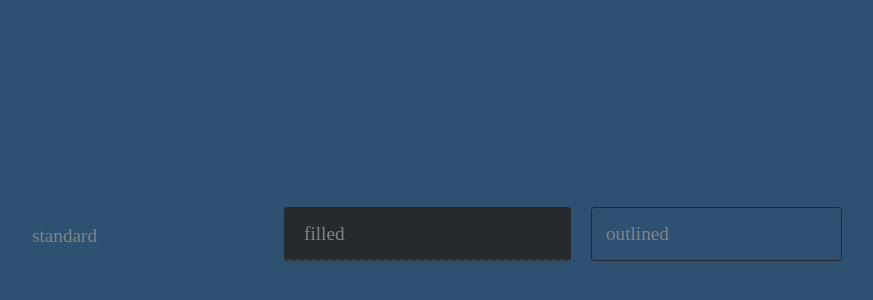
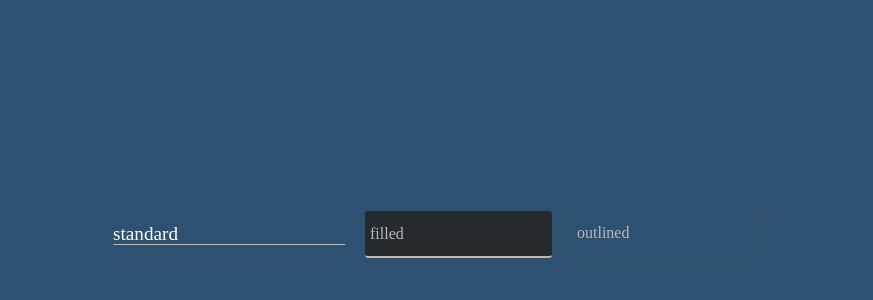
Before and after one commit to f1k13/UI-KIT, a React (Vite) app: page / in a window 1280 px wide. Shown: the part 174-474 px from the top of the page, without its empty margins (203-1076 px from the left). Built offline with nearby package versions, Linux system fonts and the light colour scheme; the HTML template or start-up script is replaced by a standard one.

Commit message:
fix: textfields

```diff
--- a/src/App.tsx
+++ b/src/App.tsx
@@ -5,16 +5,13 @@ const App = () => {
   return (
     <div className="root">
       <TextField
-        disabled={true}
-        variant="standard"
         label="standard"
-      ></TextField>
-      <TextField disabled={true} variant="filled" label="filled"></TextField>
+      />
+      <TextField variant="filled" label="filled"/>
       <TextField
-        disabled={true}
         variant="outlined"
         label="outlined"
-      ></TextField>
+      />
     </div>
   );
 };
--- a/src/components/text-field/text-field.module.scss
+++ b/src/components/text-field/text-field.module.scss
@@ -1,23 +1,23 @@
 @import "../../styles/variables.scss";
 @import "../../styles/mixins.scss";
+
 .wrap {
   position: relative;
 }
+
 .root {
   outline: none;
   border: none;
-  font-size: 18px;
   transition: all 0.2s linear;
-  height: 50px;
 }
 
 .label {
   color: #b7b8b9;
-  font-size: 20px;
   pointer-events: none;
   transition: 0.2s linear;
   border: none;
 }
+
 .standard {
   background-color: transparent;
   border-bottom: 1px solid #b8b9ba;
@@ -31,42 +31,53 @@
     border-bottom: 1px solid #66b2ff;
   }
 }
+
 .standard.disabled {
   border-bottom: 1px dashed #44474a;
 }
+
 .standard.labelInactive.disabled {
   border: none;
   color: #828486;
 }
+
 .standard.success {
   border-bottom: 1px solid $successBG;
 }
+
 .standard.success.labelActive {
   color: $successBG;
   border: none;
 }
+
 .standard.success.labelInactive {
   color: $successBG;
   border: none;
 }
+
 .standard.warning {
   border-bottom: 1px solid #e3e31c;
 }
+
 .standard.warning.labelActive {
   color: #e3e31c;
   border: none;
 }
+
 .standard.warning.labelInactive {
   color: #e3e31c;
   border: none;
 }
+
 .standard.error {
   border-bottom: 1px solid #f44336;
 }
+
 .standard.error.labelActive {
   border: none;
   color: #f44336;
 }
+
 .standard.error.labelInactive {
   border: none;
   color: #f44336;
@@ -76,25 +87,26 @@
   position: absolute;
   color: $mainHover;
   font-size: 0.9rem;
-  bottom: 2.5rem;
+  bottom: 1.5rem;
   left: 0;
+  border: none;
 }
 
 .standard.labelInactive {
   position: absolute;
-  bottom: 0.8rem;
+  bottom: 0;
   left: 0;
   font-size: 1.2rem;
+  border: none;
 }
 
 .filled {
+  padding: 20px 5px 10px 5px;
   background-color: #26292d;
   border-bottom: 2px solid #b8b9ba;
-  font-size: 20px;
   color: #ffff;
   border-radius: 3px;
   outline: none;
-  padding-left: 20px;
   &:hover {
     border-bottom: 2px solid #e2e2e2;
     background-color: #42464d;
@@ -103,73 +115,84 @@
     border-bottom: 2px solid #66b2ff;
   }
 }
+
 .filled.disabled {
   background-color: #26292d;
   border-bottom: 2px dotted #44474a;
 }
+
 .filled.labelInactive.disabled {
   color: #828486;
 }
+
 .filled.success {
   border-bottom: 1px solid $successBG;
 }
+
 .filled.success.labelActive {
   color: $successBG;
 }
+
 .filled.success.labelInactive {
   color: $successBG;
 }
+
 .filled.warning {
   border-bottom: 2px solid #e3e31c;
   &:focus {
     border-bottom: 3px solid #e3e31c;
   }
 }
+
 .filled.warning.labelActive {
   color: #e3e31c;
 }
+
 .filled.warning.labelInactive {
   color: #e3e31c;
 }
+
 .filled.error {
   border-bottom: 2px solid #f44336;
   &:focus {
     border-bottom: 3px solid #f44336;
   }
 }
+
 .filled.error.labelActive {
   color: #f44336;
 }
+
 .filled.error.labelInactive {
   color: #f44336;
 }
+
 .filled.labelActive {
+  position: absolute;
+  left: 0;
   border: none;
   background: none;
-  position: absolute;
   color: $mainHover;
   font-size: 0.8rem;
-  margin-bottom: 15px;
-  bottom: 1.3rem;
-  left: 0;
+  bottom: 1.1rem;
 }
 
 .filled.labelInactive {
+  position: absolute;
+  left: 0;
+  bottom: 0.3rem;
   border: none;
   background: none;
-  position: absolute;
-  bottom: 1rem;
-  font-size: 1.2rem;
-  left: 0;
+  font-size: 1rem;
   color: #b7b8b9;
 }
 
 .outlined {
   background-color: transparent;
+  padding: 15px 5px 15px 5px;
   border: 1px solid #474a4d;
   border-radius: 3px;
   color: #fff;
-  padding-left: 15px;
   &:hover {
     border: 1px solid #7f8489;
   }
@@ -177,64 +200,75 @@
     border: 1px solid #66b2ff;
   }
 }
+
 .outlined.disabled {
   border: 1px solid #26292d;
 }
+
 .outlined.labelInactive.disabled {
   color: #828486;
 }
+
 .outlined.success {
   border: 1px solid $successBG;
   &:focus {
     border: 2px solid $successBG;
   }
 }
+
 .outlined.success.labelActive {
   color: $successBG;
 }
+
 .outlined.success.labelInactive {
   color: $successBG;
 }
+
 .outlined.warning {
   border: 1px solid #e3e31c;
   &:focus {
     border: 2px solid #e3e31c;
   }
 }
+
 .outlined.warning.labelActive {
   color: #e3e31c;
 }
+
 .outlined.warning.labelInactive {
   color: #e3e31c;
 }
+
 .outlined.error {
   border: 1px solid #f44336;
   &:focus {
     border: 2px solid #f44336;
   }
 }
+
 .outlined.error.labelActive {
   color: #f44336;
 }
+
 .outlined.error.labelInactive {
   color: #f44336;
 }
+
 .outlined.labelActive {
   border: none;
   background: none;
   position: absolute;
   color: $mainHover;
-  font-size: 0.9rem;
-  bottom: 3.6rem;
-  left: 0;
+  font-size: 0.8rem;
+  top: -2rem;
+  left: -5px;
 }
 
 .outlined.labelInactive {
+  position: absolute;
   border: none;
   background: none;
-  position: absolute;
-  bottom: 1rem;
-  font-size: 1.2rem;
+  top: -2px;
   left: 0;
   color: #b7b8b9;
 }
```
